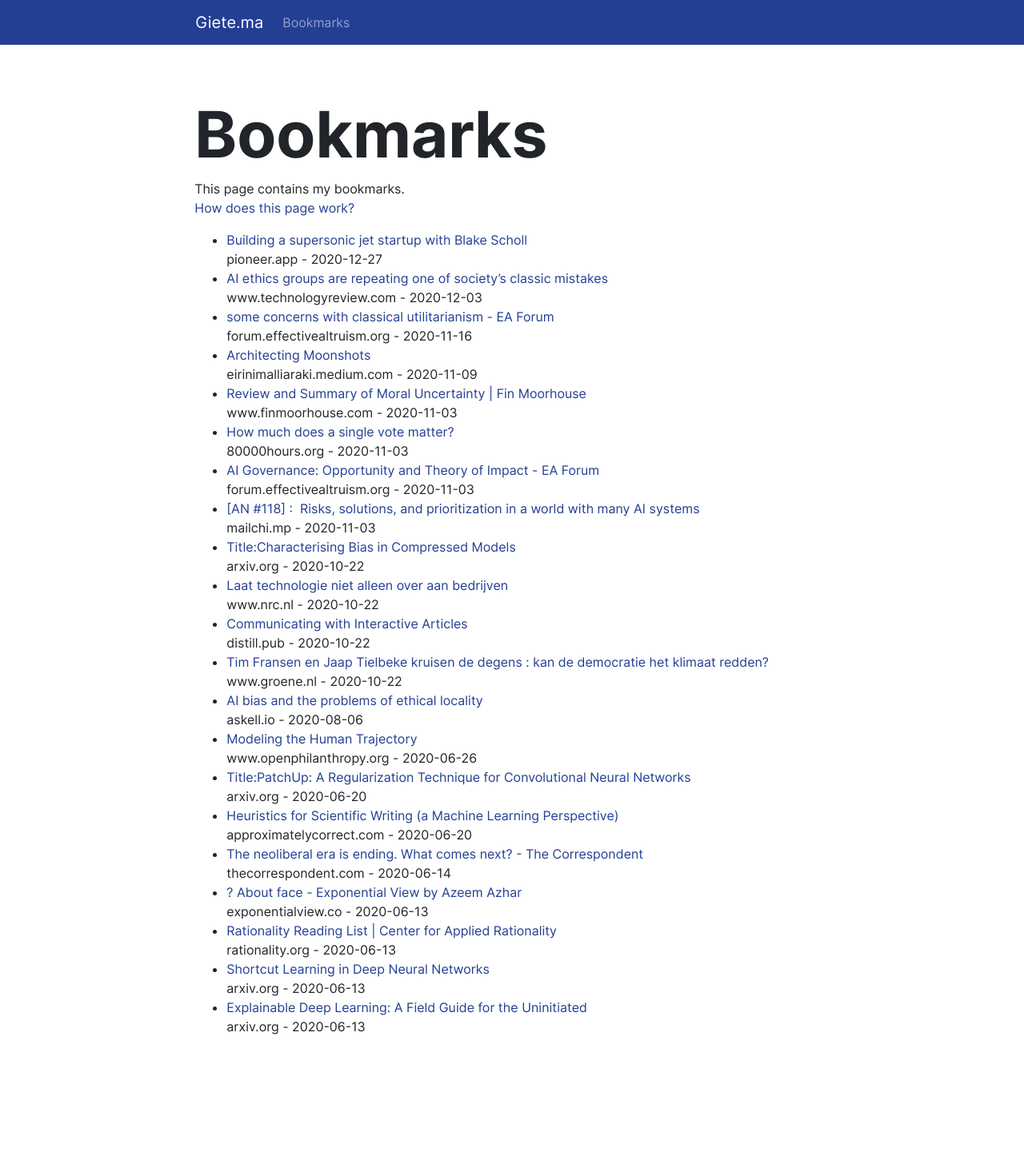
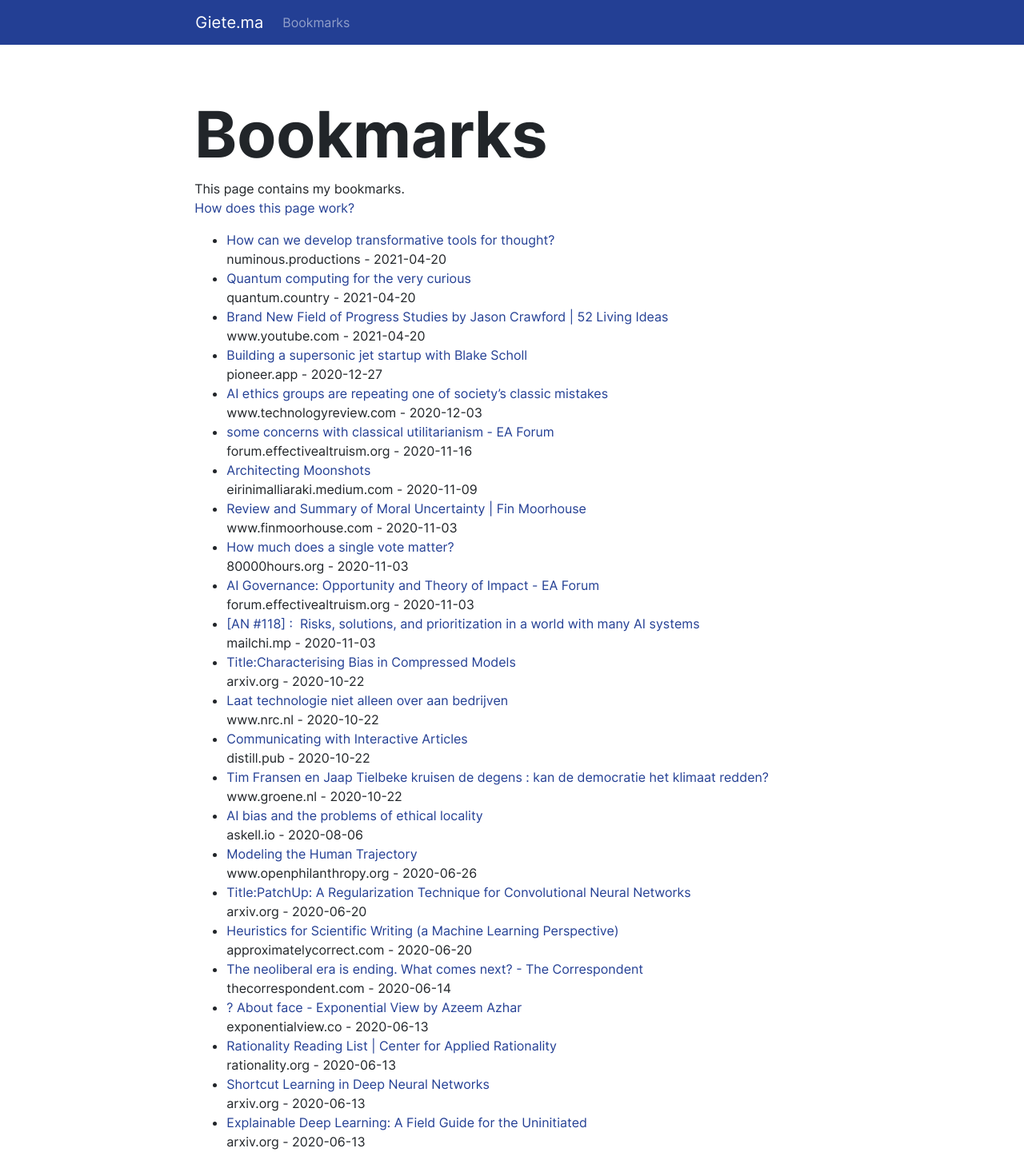
Before and after one commit to gietema/gietema.github.io, a Jekyll site: the page built from bookmarks.html, in a window 1280 px wide. Shown: the whole page at 80% size. Built offline with Jekyll 4.4.1, drawn with Linux system fonts in a browser that asks for light colours; nearby versions of some CDN libraries; before the commit the page ends 1312 px from its top, so only the background shows below that.

Commit message:
Update bookmarks

```diff
--- a/bookmarks.html
+++ b/bookmarks.html
@@ -8,6 +8,9 @@ This page contains my bookmarks.
     <a href="/posts/2020/06/13/publishing-bookmarks.html">How does this page work?</a>
 </p>
 <ul>
+<li><a href="https://numinous.productions/ttft" target="_blank">How can we develop transformative tools for thought?</a><br>numinous.productions - 2021-04-20</li>
+<li><a href="https://quantum.country/qcvc" target="_blank">Quantum computing for the very curious</a><br>quantum.country - 2021-04-20</li>
+<li><a href="https://www.youtube.com/watch?v=HoAd1lkZzbc" target="_blank">Brand New Field of Progress Studies by Jason Crawford | 52 Living Ideas</a><br>www.youtube.com - 2021-04-20</li>
 <li><a href="https://pioneer.app/blog/building-a-supersonic-jet-startup-with-blake-scholl/" target="_blank">Building a supersonic jet startup with Blake Scholl</a><br>pioneer.app - 2020-12-27</li>
 <li><a href="https://www.technologyreview.com/2020/09/14/1008323/ai-ethics-representation-artificial-intelligence-opinion/" target="_blank">AI ethics groups are repeating one of society’s classic mistakes</a><br>www.technologyreview.com - 2020-12-03</li>
 <li><a href="https://forum.effectivealtruism.org/posts/MhsJgYRarrtGdTv8S/some-concerns-with-classical-utilitarianism" target="_blank">some concerns with classical utilitarianism - EA Forum</a><br>forum.effectivealtruism.org - 2020-11-16</li>
```
